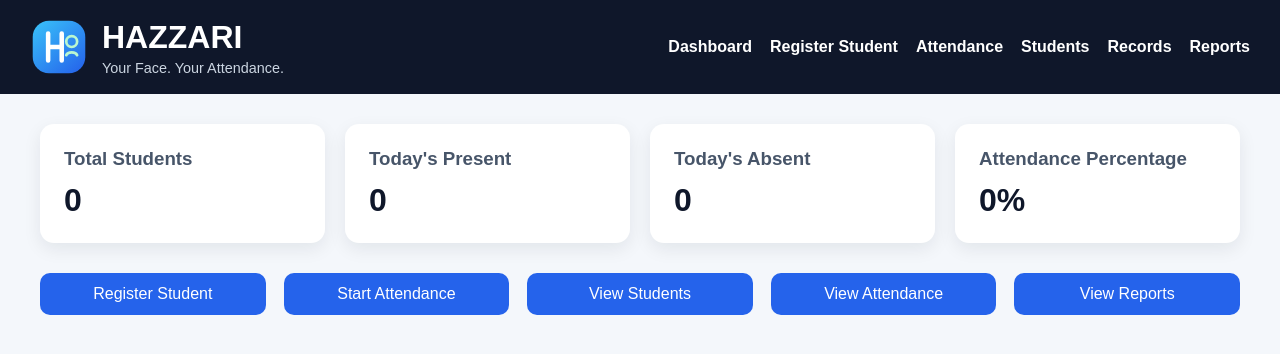
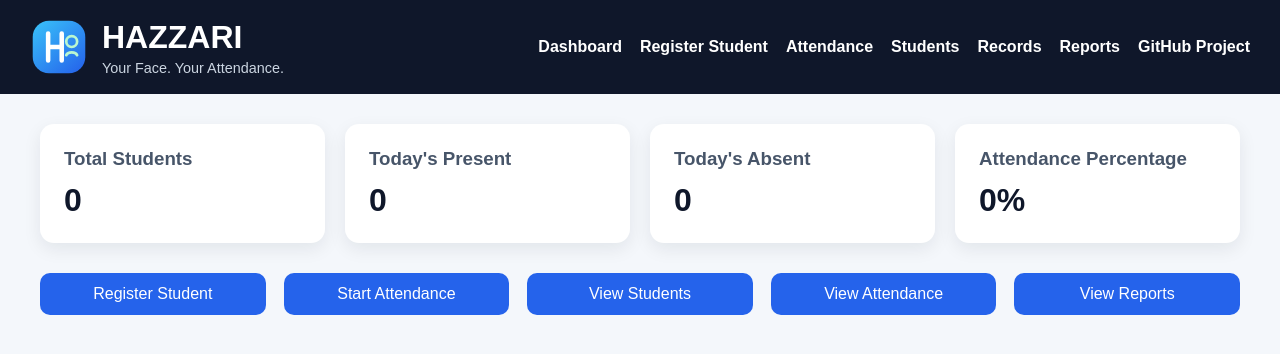
Before and after one commit to karanladane320-bit/hazzari-face-attendance, a Flask app: page / in a window 1280 px wide. Shown: the top 354 px of the page. Run offline with Flask 3, Linux system fonts and the light colour scheme.

Commit message:
Add GitHub repository link to app

```diff
--- a/templates/base.html
+++ b/templates/base.html
@@ -23,6 +23,7 @@
             <a href="{{ url_for('students') }}">Students</a>
             <a href="{{ url_for('records') }}">Records</a>
             <a href="{{ url_for('reports') }}">Reports</a>
+            <a href="https://github.com/karanladane320-bit/hazzari-face-attendance" target="_blank" rel="noopener noreferrer">GitHub Project</a>
         </nav>
     </header>
 
```
Also changed, not shown: README.md.
